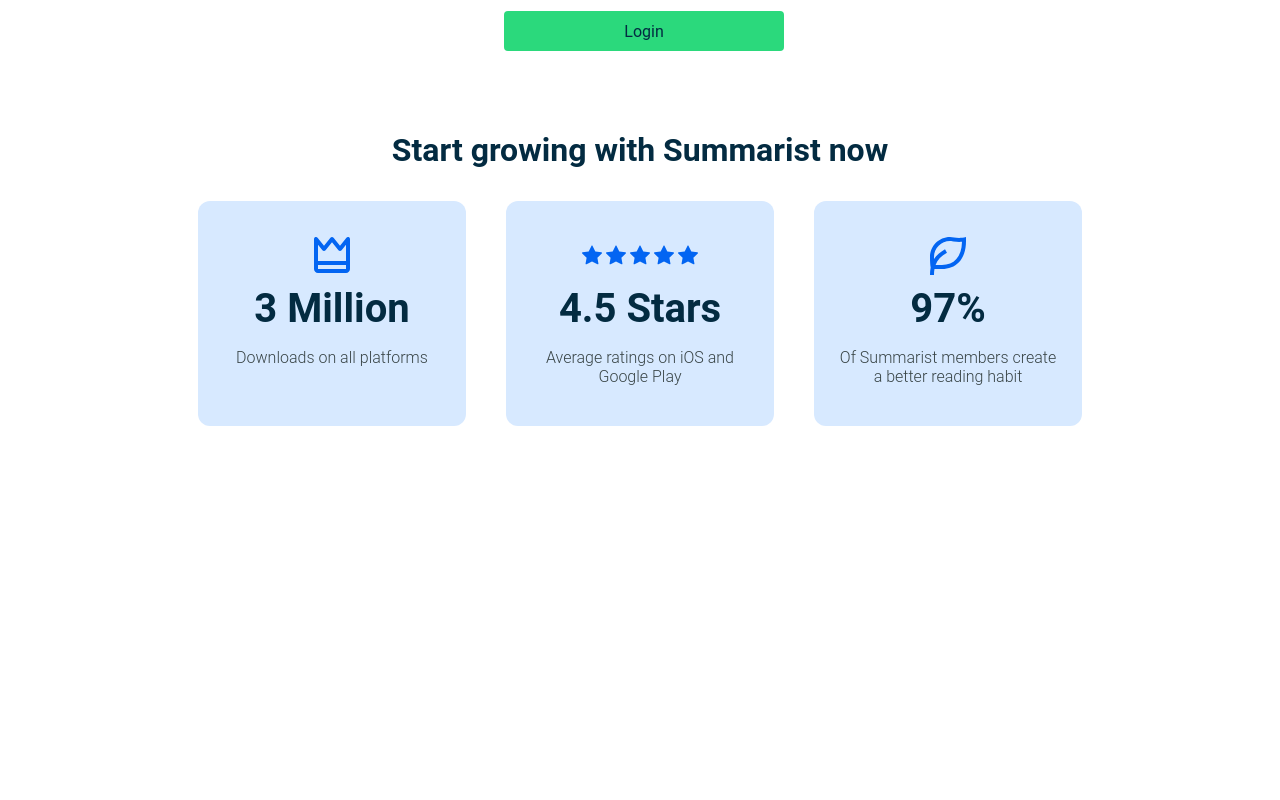
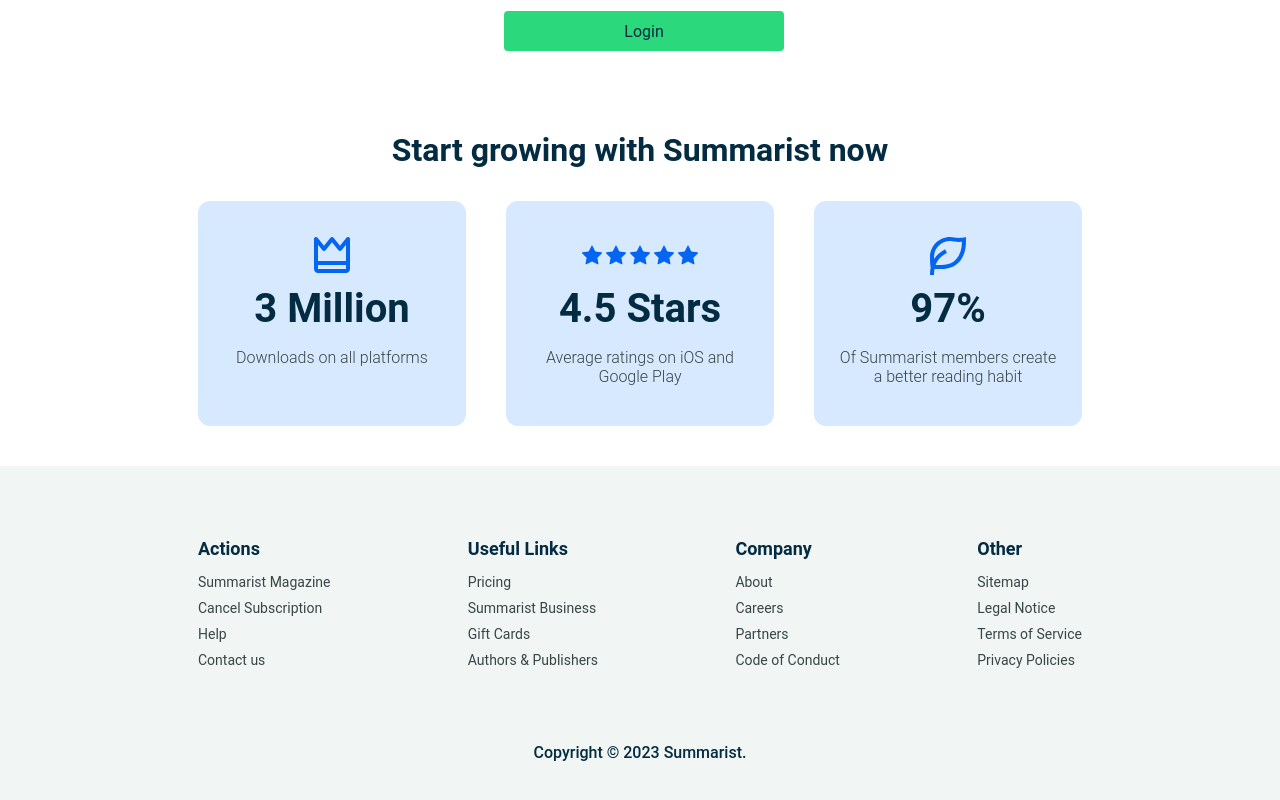
Before and after one commit to trcpoet/fes-internship-2, a React (Vite) app in the folder summarist-app/: page / in a window 1280 px wide. Shown: the part 2318-3118 px from the top of the page. Before the commit the page ends 2784 px from the top, so only its background shows below. Built offline with nearby package versions, Linux system fonts and the light colour scheme; no server answers.

Commit message:
Completed Landing Page design

```diff
--- /dev/null
+++ b/summarist-app/src/components/Footer.jsx
@@ -0,0 +1,53 @@
+import React from "react";
+
+const footerColumns = [
+    {
+        title: "Actions",
+        links: ["Summarist Magazine", "Cancel Subscription", "Help", "Contact us"],
+    },
+    {
+        title: "Useful Links",
+        links: ["Pricing", "Summarist Business", "Gift Cards", "Authors & Publishers"],
+    },
+    {
+        title: "Company",
+        links: ["About", "Careers", "Partners", "Code of Conduct"],
+    },
+    {
+        title: "Other",
+        links: ["Sitemap", "Legal Notice", "Terms of Service", "Privacy Policies"],
+    },
+];
+
+export default function Footer() {
+    return (
+        <section id="footer">
+            <div className="container">
+                <div className="row">
+                    <div className="footer__top--wrapper">
+                        {footerColumns.map((col) => (
+                            <div className="footer__block" key={col.title}>
+                                <div className="footer__link--title">{col.title}</div>
+
+                                <div>
+                                    {col.links.map((label) => (
+                                        <div className="footer__link--wrapper" key={label}>
+                                            {/* not clickable (cursor: not-allowed), matches your CSS */}
+                                            <a className="footer__link" aria-disabled="true">
+                                                {label}
+                                            </a>
+                                        </div>
+                                    ))}
+                                </div>
+                            </div>
+                        ))}
+                    </div>
+
+                    <div className="footer__copyright--wrapper">
+                        <div className="footer__copyright">Copyright © 2023 Summarist.</div>
+                    </div>
+                </div>
+            </div>
+        </section>
+    );
+}
--- a/summarist-app/src/index.css
+++ b/summarist-app/src/index.css
@@ -478,3 +478,58 @@
         gap: 20px;
     }
 }
+
+
+/* Footer */
+#footer {
+    background-color: #f1f6f4;
+}
+
+.footer__top--wrapper {
+    position: relative;
+    display: flex;
+    justify-content: space-between;
+    font-size: 14px;
+    margin: 32px auto 64px;
+}
+
+.footer__block {
+    z-index: 1;
+}
+
+.footer__link--title {
+    font-weight: 600;
+    margin-bottom: 16px;
+    font-size: 18px;
+    color: #032b41;
+}
+
+.footer__link--wrapper {
+    margin-bottom: 12px;
+    line-height: 1;
+}
+
+.footer__link {
+    color: #394547;
+    font-size: 14px;
+    cursor: not-allowed;
+}
+
+.footer__copyright--wrapper {
+    display: flex;
+    justify-content: center;
+    align-items: center;
+}
+
+.footer__copyright {
+    color: #032b41;
+    font-weight: 500;
+}
+
+/* Optional responsive (recommended) */
+@media (max-width: 900px) {
+    .footer__top--wrapper {
+        flex-wrap: wrap;
+        gap: 28px;
+    }
+}
--- a/summarist-app/src/pages/Home.jsx
+++ b/summarist-app/src/pages/Home.jsx
@@ -4,6 +4,7 @@
 import { useAuth } from '../context/AuthContext';
 import Reviews from "../components/Reviews.jsx";
 import Numbers from "../components/Numbers.jsx";
+import Footer from "../components/Footer.jsx";
 
 export default function Home() {
   // const navigate = useNavigate();
@@ -62,12 +63,18 @@
         </div>
       </section>
 
+      {/*  FEATURES SECTION*/}
       <Features />
 
+      {/* REVIEWS SECTION*/}
       <Reviews/>
 
+      {/*  NUMBERS SECTION*/}
       <Numbers/>
 
+    {/*    FOOTER SECTION*/}
+
+      <Footer/>
     </div>
   );
 }
```
